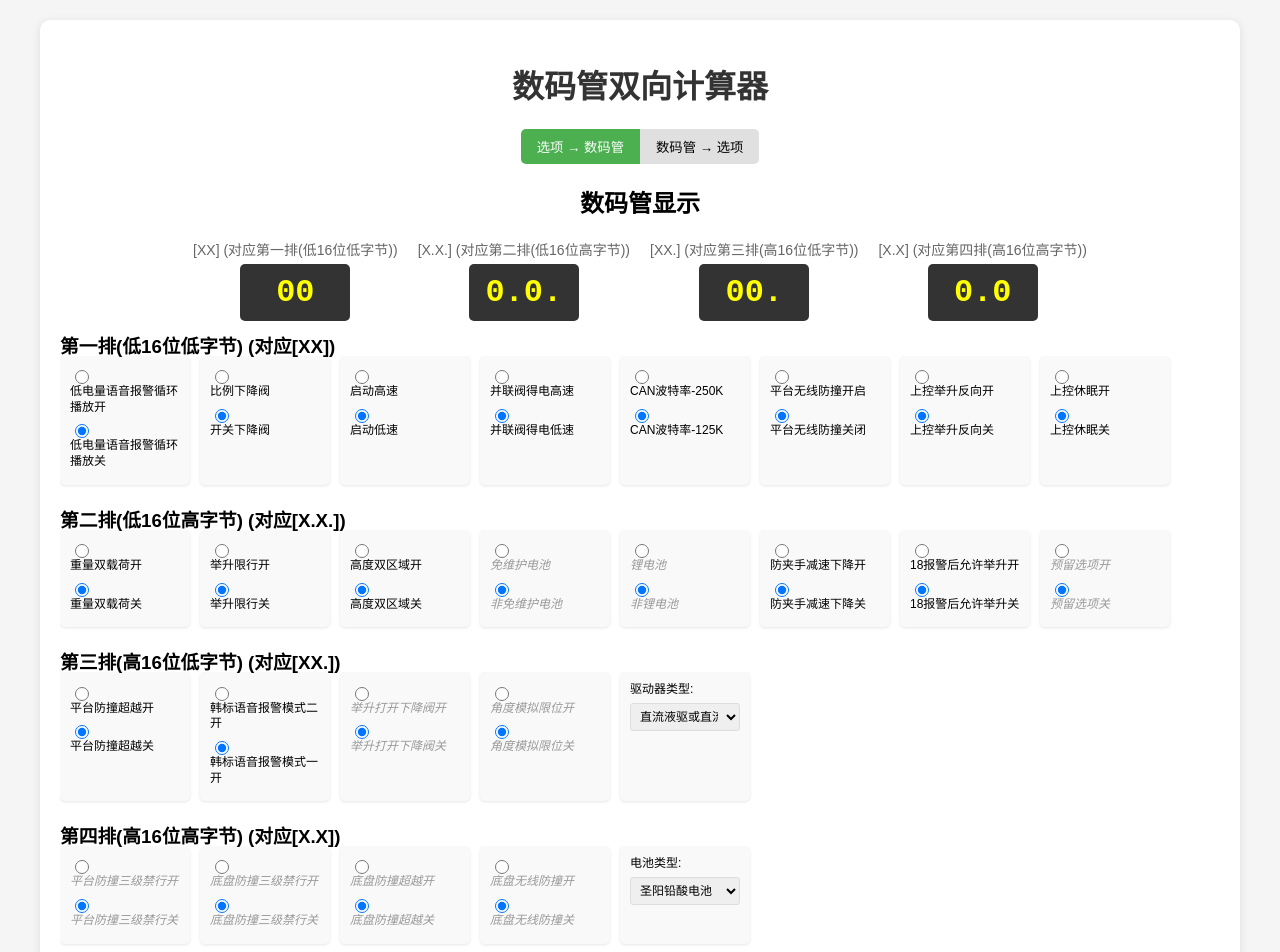
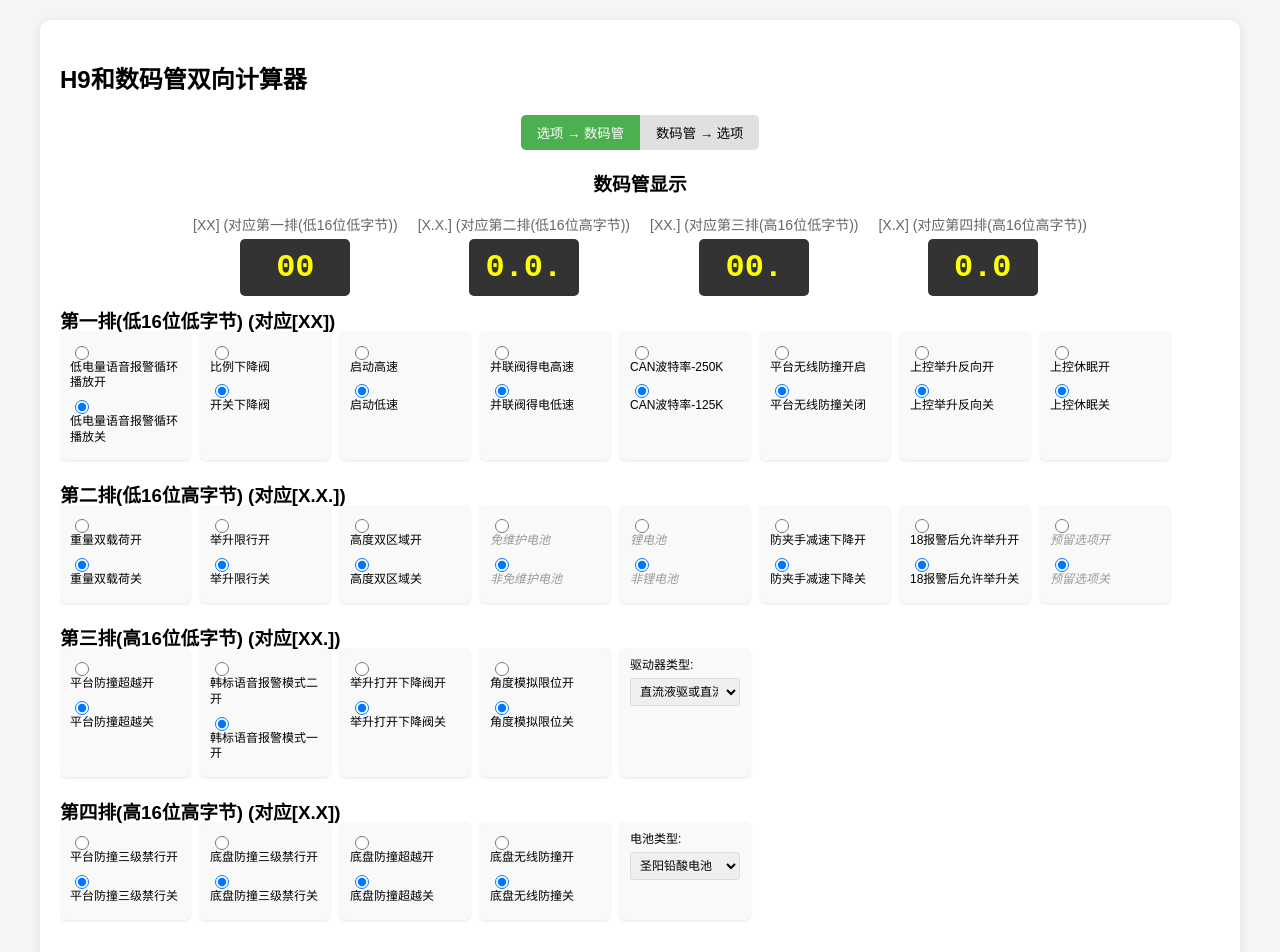
Before and after one commit to nvccr/nvccr.github.io, a plain HTML site: page index.html in a window 1280 px wide. Shown: the top 952 px of the page. Drawn offline with Linux system fonts and the light colour scheme.

Commit message:
Update index.html

```diff
--- a/index.html
+++ b/index.html
@@ -179,7 +179,7 @@
 </head>
 <body>
     <div class="container">
-        <h1>数码管双向计算器</h1>
+        <h2>H9和数码管双向计算器</h2>
 
         <div class="mode-switch">
             <button class="mode-btn active" id="optionToDigitMode">选项 → 数码管</button>
@@ -187,7 +187,7 @@
         </div>
 
         <div class="display-section">
-            <h2>数码管显示</h2>
+            <h3>数码管显示</h3>
             <div class="digit-display">
                 <div class="digit-pair">
                     <div class="digit-label">[XX] (对应第一排(低16位低字节))</div>
@@ -333,15 +333,15 @@
                 </div>
                 <div class="option-item">
                     <input type="radio" id="option19-on" name="option19" value="32">
-                    <label for="option19-on" class="reserved">举升打开下降阀开</label>
+                    <label for="option19-on">举升打开下降阀开</label>
                     <input type="radio" id="option19-off" name="option19" value="0" checked>
-                    <label for="option19-off" class="reserved">举升打开下降阀关</label>
+                    <label for="option19-off">举升打开下降阀关</label>
                 </div>
                 <div class="option-item">
                     <input type="radio" id="option20-on" name="option20" value="16">
-                    <label for="option20-on" class="reserved">角度模拟限位开</label>
+                    <label for="option20-on">角度模拟限位开</label>
                     <input type="radio" id="option20-off" name="option20" value="0" checked>
-                    <label for="option20-off" class="reserved">角度模拟限位关</label>
+                    <label for="option20-off">角度模拟限位关</label>
                 </div>
                 <div class="option-item">
                     <label for="battery-type">驱动器类型:</label>
@@ -360,27 +360,27 @@
                 <h3>第四排(高16位高字节) (对应[X.X])</h3>
                 <div class="option-item">
                     <input type="radio" id="option25-on" name="option25" value="128">
-                    <label for="option25-on" class="reserved">平台防撞三级禁行开</label>
+                    <label for="option25-on">平台防撞三级禁行开</label>
                     <input type="radio" id="option25-off" name="option25" value="0" checked>
-                    <label for="option25-off" class="reserved">平台防撞三级禁行关</label>
+                    <label for="option25-off">平台防撞三级禁行关</label>
                 </div>
                 <div class="option-item">
                     <input type="radio" id="option26-on" name="option26" value="64">
-                    <label for="option26-on" class="reserved">底盘防撞三级禁行开</label>
+                    <label for="option26-on">底盘防撞三级禁行开</label>
                     <input type="radio" id="option26-off" name="option26" value="0" checked>
-                    <label for="option26-off" class="reserved">底盘防撞三级禁行关</label>
+                    <label for="option26-off">底盘防撞三级禁行关</label>
                 </div>
                 <div class="option-item">
                     <input type="radio" id="option27-on" name="option27" value="32">
-                    <label for="option27-on" class="reserved">底盘防撞超越开</label>
+                    <label for="option27-on">底盘防撞超越开</label>
                     <input type="radio" id="option27-off" name="option27" value="0" checked>
-                    <label for="option27-off" class="reserved">底盘防撞超越关</label>
+                    <label for="option27-off">底盘防撞超越关</label>
                 </div>
                 <div class="option-item">
                     <input type="radio" id="option28-on" name="option28" value="16">
-                    <label for="option28-on" class="reserved">底盘无线防撞开</label>
+                    <label for="option28-on">底盘无线防撞开</label>
                     <input type="radio" id="option28-off" name="option28" value="0" checked>
-                    <label for="option28-off" class="reserved">底盘无线防撞关</label>
+                    <label for="option28-off">底盘无线防撞关</label>
                 </div>
                 <div class="option-item">
                     <label for="driver-type">电池类型:</label>
```
